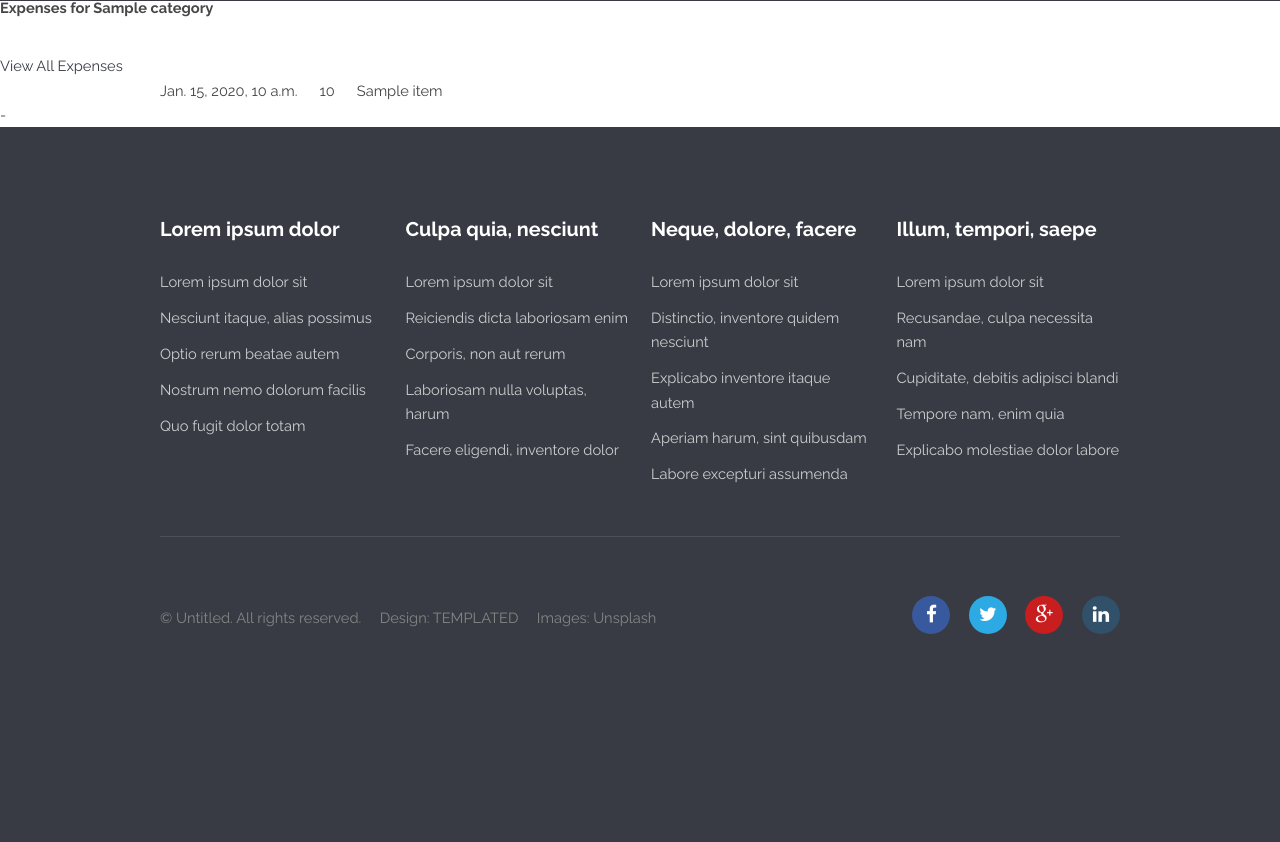
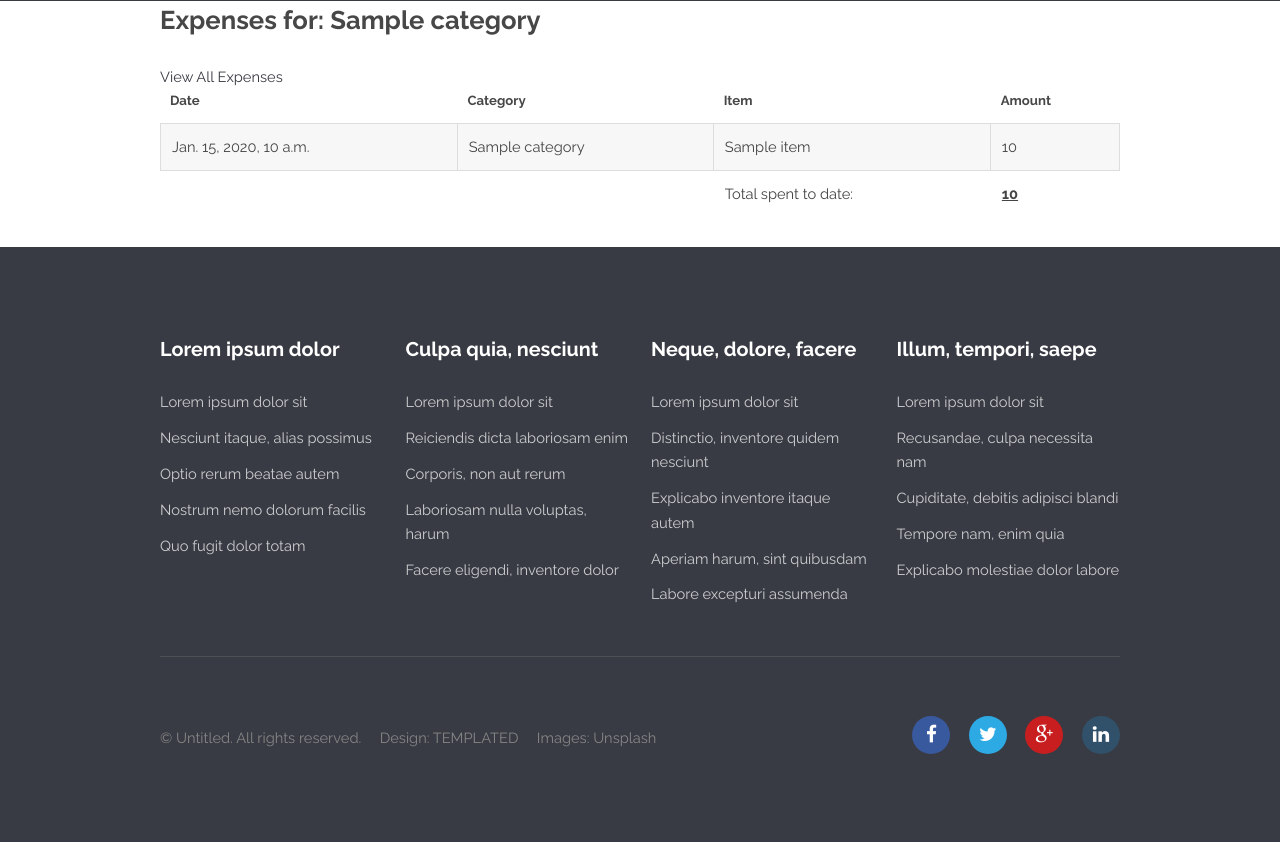
Before and after one commit to matthew-fung/budget-tracker, a Django app: template budgeting/templates/filtered_expenses.html in a window 1280 px wide. Shown: the part 96-938 px from the top of the page. Before the commit the page ends 730 px from the top, so only its background shows below. Run offline with Django 3.2, Linux system fonts and the light colour scheme; the template is opened without the code that fills it: most values are stand-ins (such as "Sample title", 1, 10 or a date in 2020).

Commit message:
- Completed quick-add and view-by expenses forms - Added running total for category and all amounts - added bold and underline style classes

```diff
--- a/budgeting/budgeting/urls.py
+++ b/budgeting/budgeting/urls.py
@@ -18,5 +18,5 @@ from django.contrib import admin
 
 urlpatterns = [
     url(r'^admin/', admin.site.urls),
-    url(r'',include('tracker.urls')),
+    url(r'',include('tracker.urls',namespace="tracker")),
 ]
--- a/budgeting/static/css/style.css
+++ b/budgeting/static/css/style.css
@@ -9,6 +9,15 @@
 */
 
 /* Basic */
+
+
+	body .bold{
+		font-weight:bold;
+	}
+
+	body .underline{
+		text-decoration: underline;
+	}
 
 	body {
 		background: #fff;
--- a/budgeting/templates/filtered_expenses.html
+++ b/budgeting/templates/filtered_expenses.html
@@ -1,23 +1,40 @@
 {% extends "base.html" %}
+{% block content %}
 
-{% block content %}
-<h1>Expenses for {{filtered_expenses.first.category}}</h1>
-<br />
-<a href="{% url 'tracker:get_all_expenses' %}">View All Expenses</a>
 <div class="container">
-  {% for obj in filtered_expenses %}
-  <div class="row">
-    <div class="col-sm-4">
-      {{ obj.log_date }}
-    </div>
-    <div class="col-sm-4">
-      {{ obj.amount }}
-    </div>
-    <div class="col-sm-4">
-      {{ obj.item }}
-    </div>
-  </div>
-  {% endfor %}
-</div>-
+  <h2>Expenses for: {{filtered_expenses.first.category}}</h2>
+  <div class="table-wrapper">
+    <a href="{% url 'tracker:get_all_expenses' %}">View All Expenses</a>
+    <table class="alt">
+      <thead>
+        <tr>
+          <th>Date</th>
+          <th>Category</th>
+          <th>Item</th>
+          <th>Amount</th>
+        </tr>
+      </thead>
+      <tbody>
+        {% for ID in filtered_expenses %}
+        <tr>
+          <td>{{ID.log_date}}</td>
+          <td>{{ID.category}}</td>
+          <td>{{ID.item}}</td>
+          <td>{{ID.amount}}</td>
+        </tr>
+        {% endfor %}
+      </tbody>
+      <tfoot>
+        <tr>
+          <td colspan="2"></td>
+          <td>
+            Total spent to date:
+          </td>
+          <td class="bold underline">{{running_total.amount__sum}}</td>
+        </tr>
+      </tfoot>
+    </table>
+  </div> <!--/table-wrapper-->
+</div>
 
 {% endblock %}
--- a/budgeting/tracker/forms.py
+++ b/budgeting/tracker/forms.py
@@ -5,3 +5,8 @@ class ExpensesForm(ModelForm):
     class Meta:
         model = Expenses
         fields = ('amount', 'category', 'item')
+
+class SelectForm(ModelForm):
+    class Meta:
+        model = Expenses
+        fields = ('category',)
```
Also changed, not shown: budgeting/templates/expenses.html (+16 -11 lines), budgeting/tracker/views.py (+28 -8 lines).
